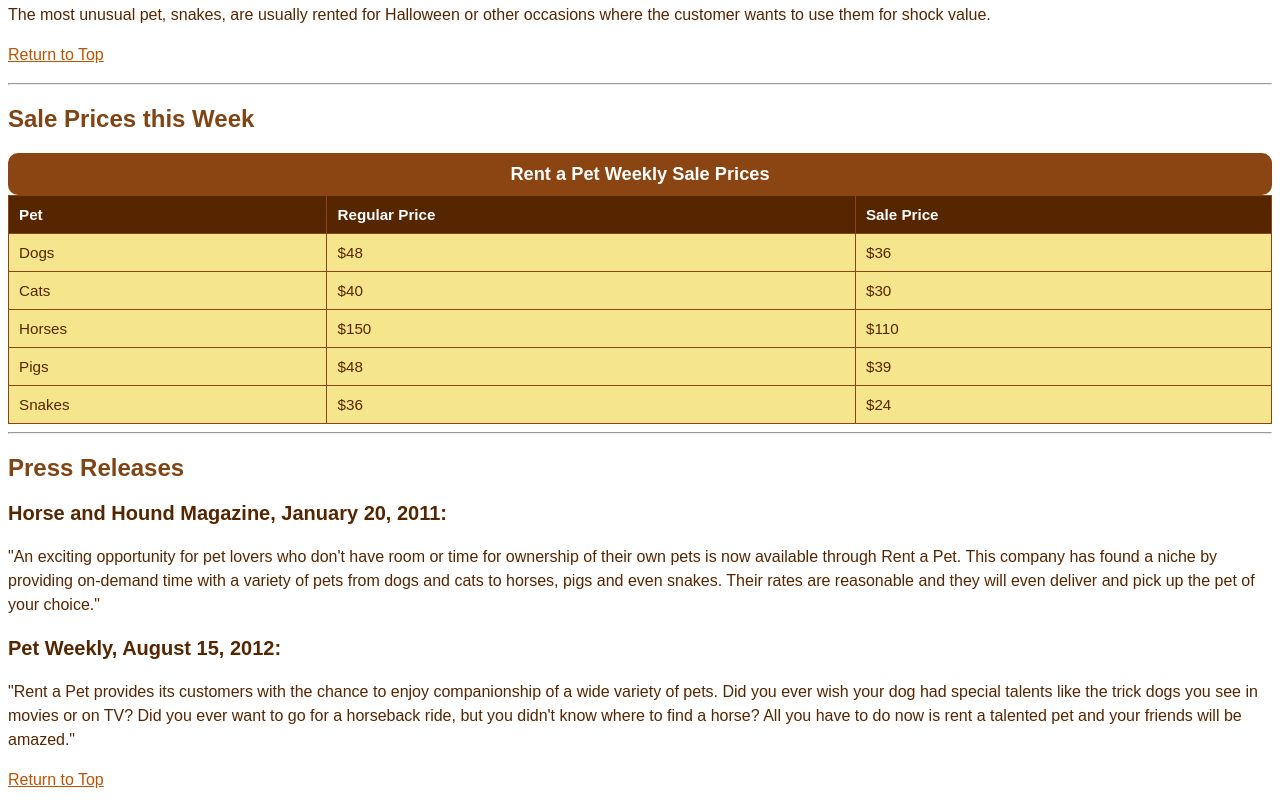
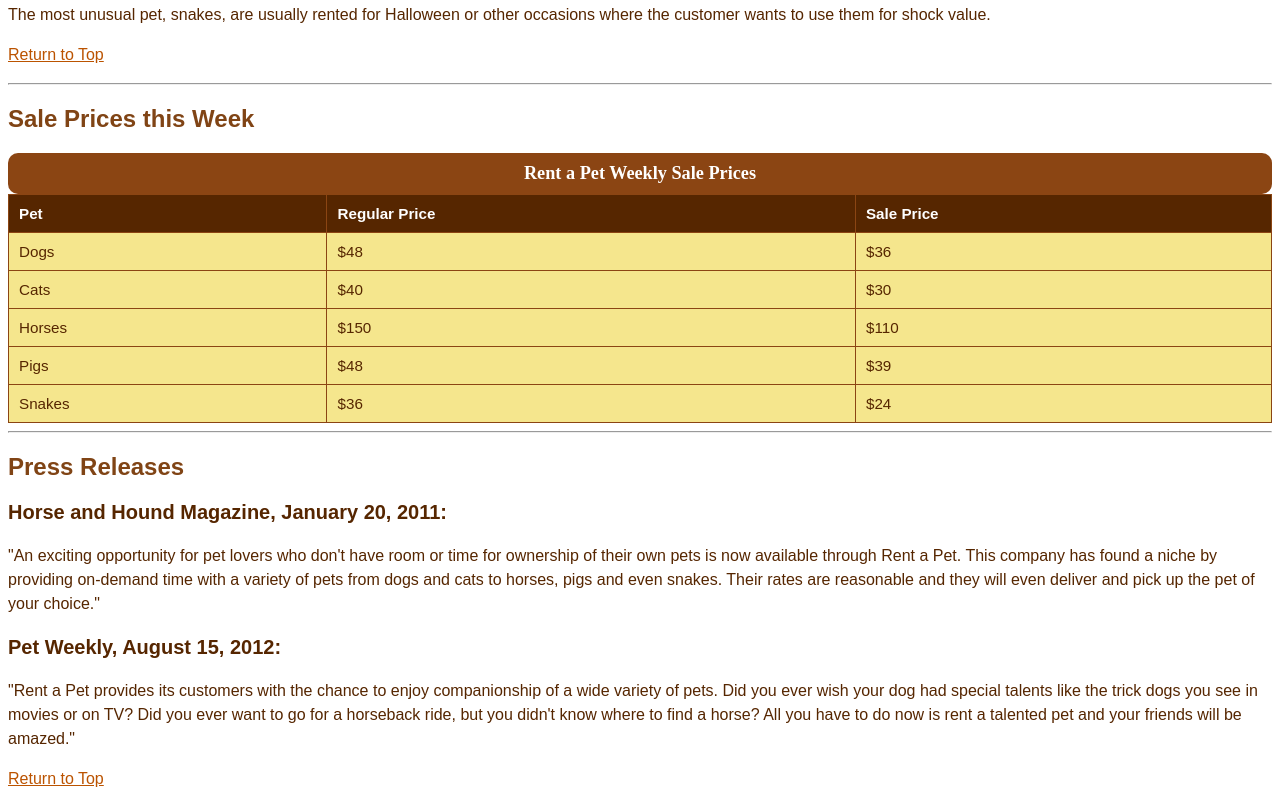
Before and after one commit to prestonrichards/INFO2420, a plain HTML site: page Projects/Project4/AboutUs.html in a window 1280 px wide. Shown: the part 1436-2244 px from the top of the page. Drawn offline with Linux system fonts and the light colour scheme.

Commit message:
add fonts to project 4

```diff
--- a/Projects/Project4/AboutUs.html
+++ b/Projects/Project4/AboutUs.html
@@ -54,6 +54,7 @@
     caption{
         color: #FFFFFF;
         background-color: #8B4513;
+        font-family: Century, serif;
         font-size: 120%;
         font-weight: bold;
         padding: 10px;
```
Also changed, not shown: Projects/Project4/Tributes.html (+1 -0 lines).
